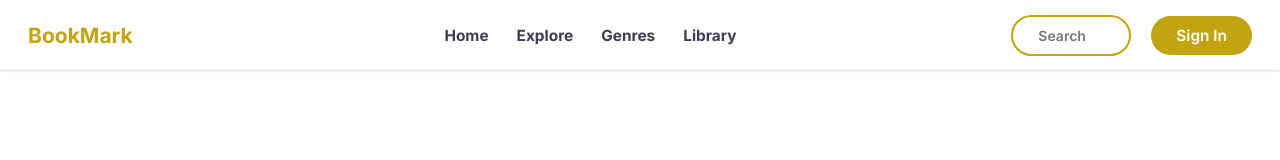
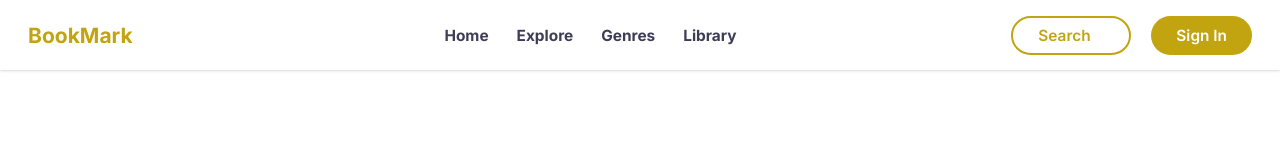
Before and after one commit to amori95917/online-bookshelf, a React (Create React App) app: page / in a window 1280 px wide. Shown: the top 160 px of the page. Built offline with nearby package versions, Linux system fonts and the light colour scheme.

Commit message:
Updated searchbar styles

```diff
--- a/src/components/Nav.module.css
+++ b/src/components/Nav.module.css
@@ -63,10 +63,15 @@
 .desktop-search-bar input {
   border: 2px solid #c2a410;
   border-radius: 50px;
-  padding: 10px 25px;
+  padding: 9px 25px;
   width: 100%;
   color: #c2a410;
   font-weight: 600;
+}
+
+.desktop-search-bar input::placeholder {
+  color: #c2a410;
+  font-size: 1.1rem;
 }
 
 .desktop-search-bar {
@@ -109,4 +114,12 @@
     margin-left: auto;
     margin-right: 20px;
   }
+
+  .desktop-search-bar:hover {
+    width: 300px;
+  }
+
+  .desktop-search-bar input:focus {
+    outline: none;
+  }
 }
```
